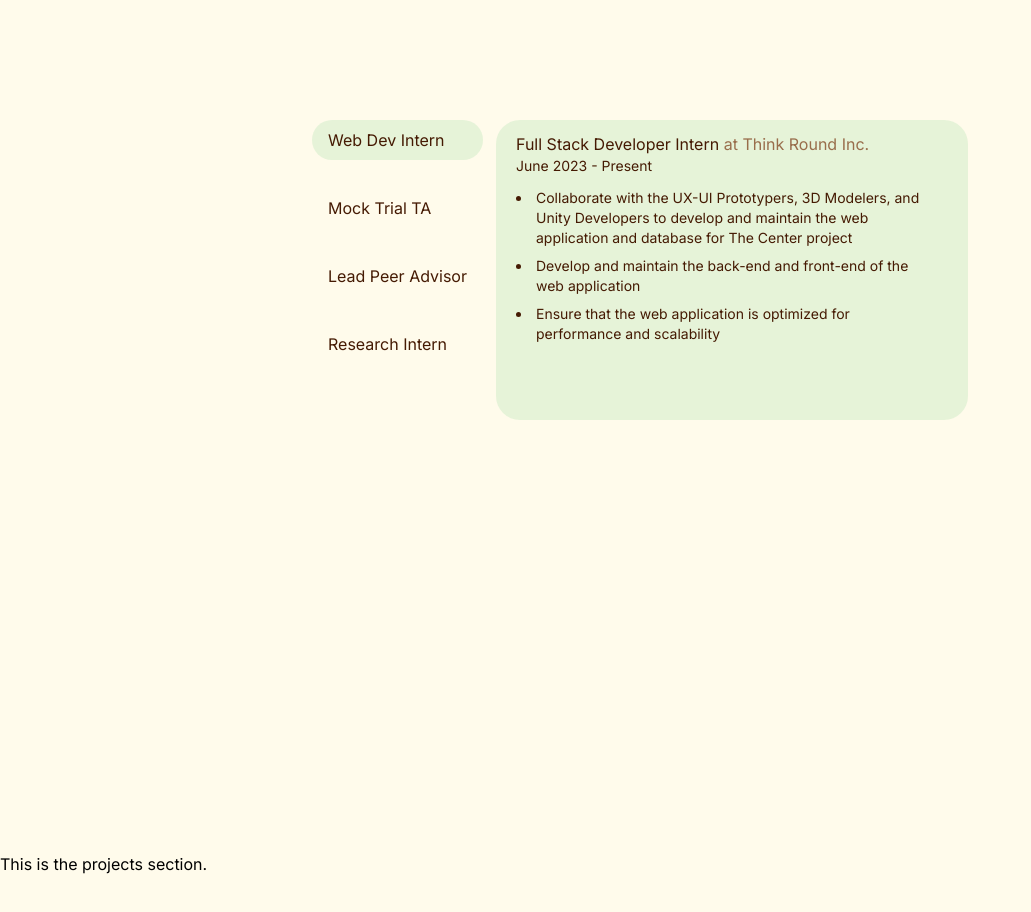
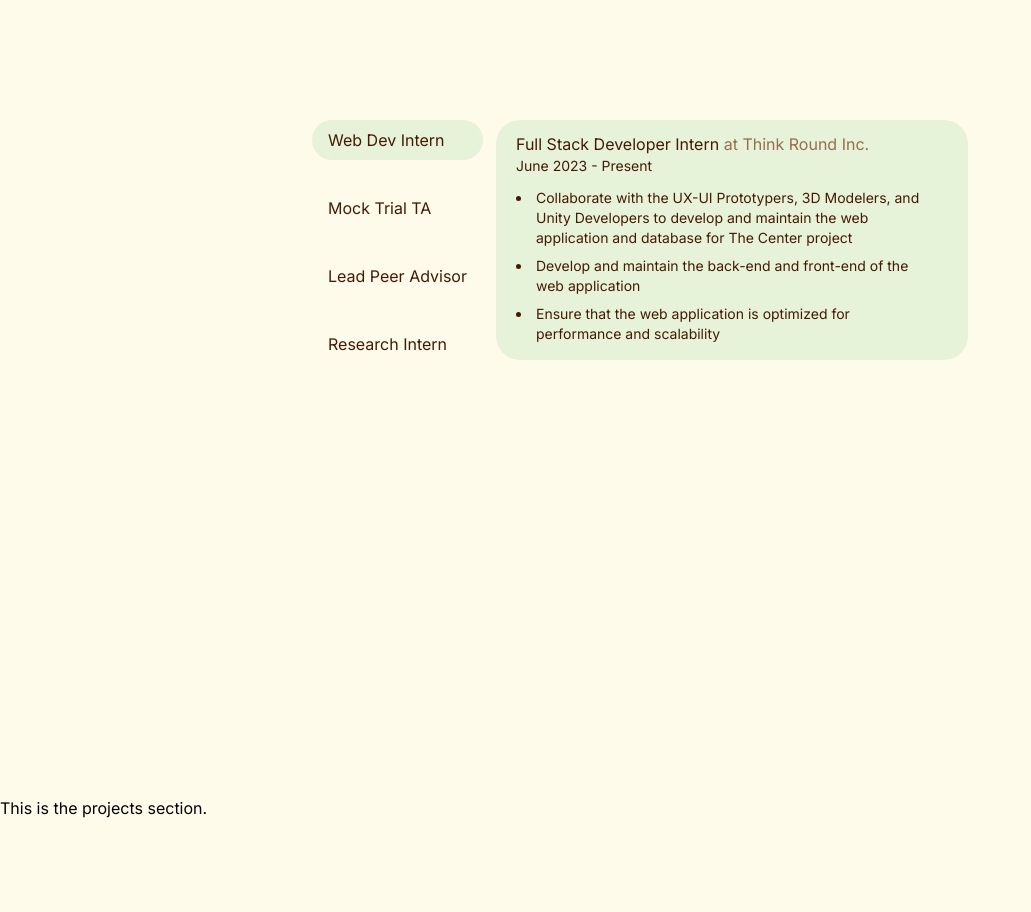
Before and after one commit to tqwu/portfolio, a Next.js app: page / in a window 1280 px wide. Shown: the part 1260-2172 px from the top of the page, without its empty margins (0-1031 px from the left). Built offline with nearby package versions, Linux system fonts and the light colour scheme.

Commit message:
#9 Fixed height in experience section

```diff
--- a/src/components/experience.tsx
+++ b/src/components/experience.tsx
@@ -71,7 +71,7 @@ export default function Experience() {
               ))}
             </div>
           </Tab.List>
-          <Tab.Panels className="sm:col-span-5 sm:row-span-3 bg-pastel-green/50 rounded-3xl h-fit min-h-custom sm:h-60 py-3 px-5 mx-2 sm:ml-0">
+          <Tab.Panels className="sm:col-span-5 sm:row-span-3 bg-pastel-green/50 rounded-3xl h-fit min-h-custom sm:min-h-0 sm:h-60 py-3 px-5 mx-2 sm:ml-0">
             {experiences.map((experience) => (
               <Tab.Panel key={experience.company}>
                 <span className="pb-2">{experience.title}</span>
```
